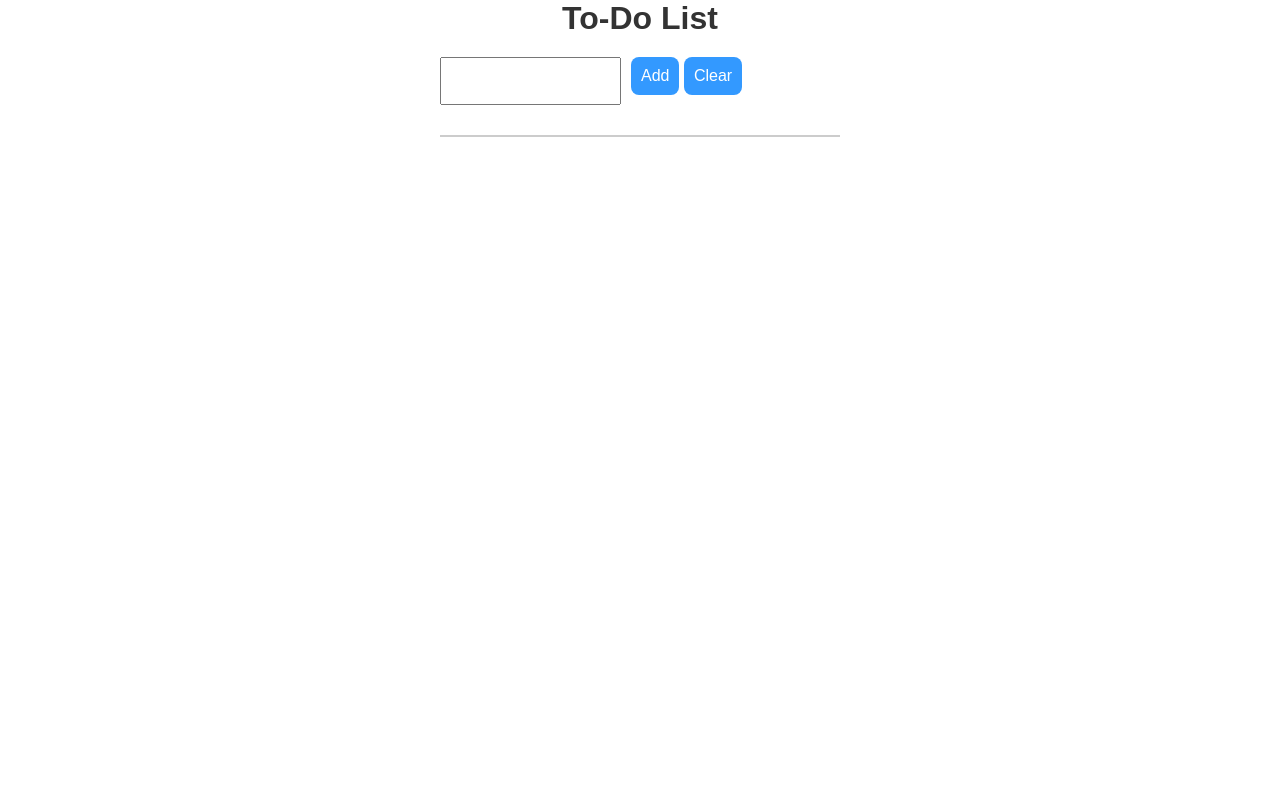
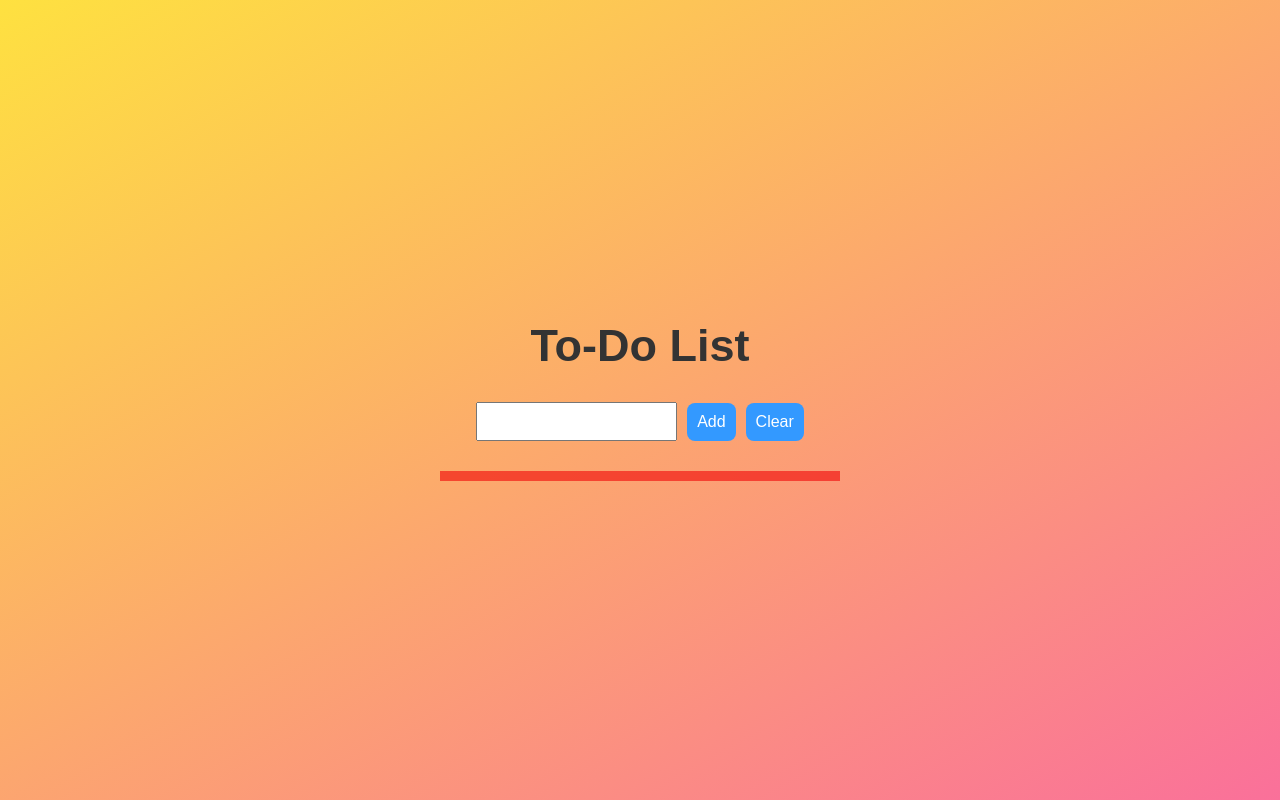
Before and after one commit to przemo107/to-do-list-with-ChatGPT, a plain HTML site: page to do list with ChatGPT/index.html in a window 1280 px wide. Drawn offline with Linux system fonts and the light colour scheme.

Commit message:
styling background, form, and list

```diff
--- a/to do list with ChatGPT/index.html
+++ b/to do list with ChatGPT/index.html
@@ -4,10 +4,15 @@
     <link rel="stylesheet" href="style.css" />
   </head>
   <body>
-    <div class="container">
+    <div class="page-container">
       <h1>To-Do List</h1>
       <div class="form">
-        <input type="text" id="item" onkeypress="addItemOnEnter(event)" />
+        <input
+          class="form"
+          type="text"
+          id="item"
+          onkeypress="addItemOnEnter(event)"
+        />
         <div class="buttons">
           <button onclick="addItem()">Add</button>
           <button onclick="clearList()">Clear</button>
@@ -15,6 +20,6 @@
       </div>
       <ul id="todo-list"></ul>
     </div>
-    <script src="/main.js"></script>
+    <script src="main.js"></script>
   </body>
 </html>
--- a/to do list with ChatGPT/main.js
+++ b/to do list with ChatGPT/main.js
@@ -5,8 +5,10 @@ function addItem() {
   // Add the item to the list
   const list = document.getElementById('todo-list');
   const newItem = document.createElement('li');
+  // const ul = document.querySelector('.ul');
   newItem.innerHTML = item;
   list.appendChild(newItem);
+  // ul.classList.add('active');
 
   // Clear the input field
   document.getElementById('item').value = '';
--- a/to do list with ChatGPT/style.css
+++ b/to do list with ChatGPT/style.css
@@ -6,12 +6,18 @@
   text-decoration: none;
 }
 body {
+  min-height: 100vh;
+  background-color: #fee140;
+  background-image: linear-gradient(151deg, #fee140 0%, #fa709a 100%);
+  display: flex;
+  justify-content: center;
+  align-items: center;
   color: #333333;
   font-family: Arial, sans-serif;
   max-width: 1600px;
 }
 
-.container {
+.page-container {
   max-width: 400px;
   margin: 0 auto;
   width: 100%;
@@ -19,30 +25,32 @@ body {
 
 h1 {
   text-align: center;
+  font-size: 45px;
 }
 
 .form {
   display: flex;
-  padding-top: 20px;
-  padding-bottom: 20px;
+  justify-content: center;
+  margin-top: 10px;
+  padding: 10px;
 }
 
 .buttons {
   margin-left: 10px;
-}
-
-.btn {
-  border-radius: 8px;
+  display: flex;
+  align-items: flex-end;
+  gap: 10px;
 }
 
 ul {
-  border: 1px solid #cccccc;
+  /* display: none; */
+  border: 5px solid #f309099d;
 }
 
 li {
   list-style: none;
   padding: 10px;
-  margin-bottom: 10px;
+  margin: 5px;
   background-color: #ffffff;
 }
 
```
